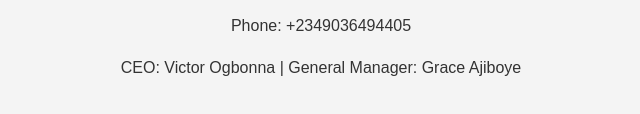
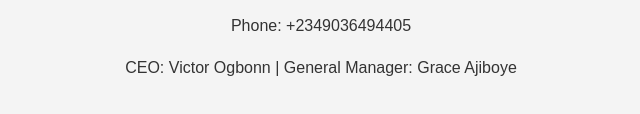
Before and after one commit to victor-ogbonna/esr.github.io, a plain HTML site: page index.html in a window 1280 px wide. Shown: the part 1047-1161 px from the top of the page, 319-959 px from the left. Drawn offline with Linux system fonts and the light colour scheme.

Commit message:
Update index.html

```diff
--- a/index.html
+++ b/index.html
@@ -50,7 +50,7 @@
         <p>Email: esrnigeria@gmail.com</p>
         <p>Location: Lion Science Park, University of Nigeria Nsukka</p>
         <p>Phone: +2349036494405</p>
-        <p>CEO: Victor Ogbonna | General Manager: Grace Ajiboye</p>
+        <p>CEO: Victor Ogbonn | General Manager: Grace Ajiboye</p>
     </section>
 
     <footer>
```
